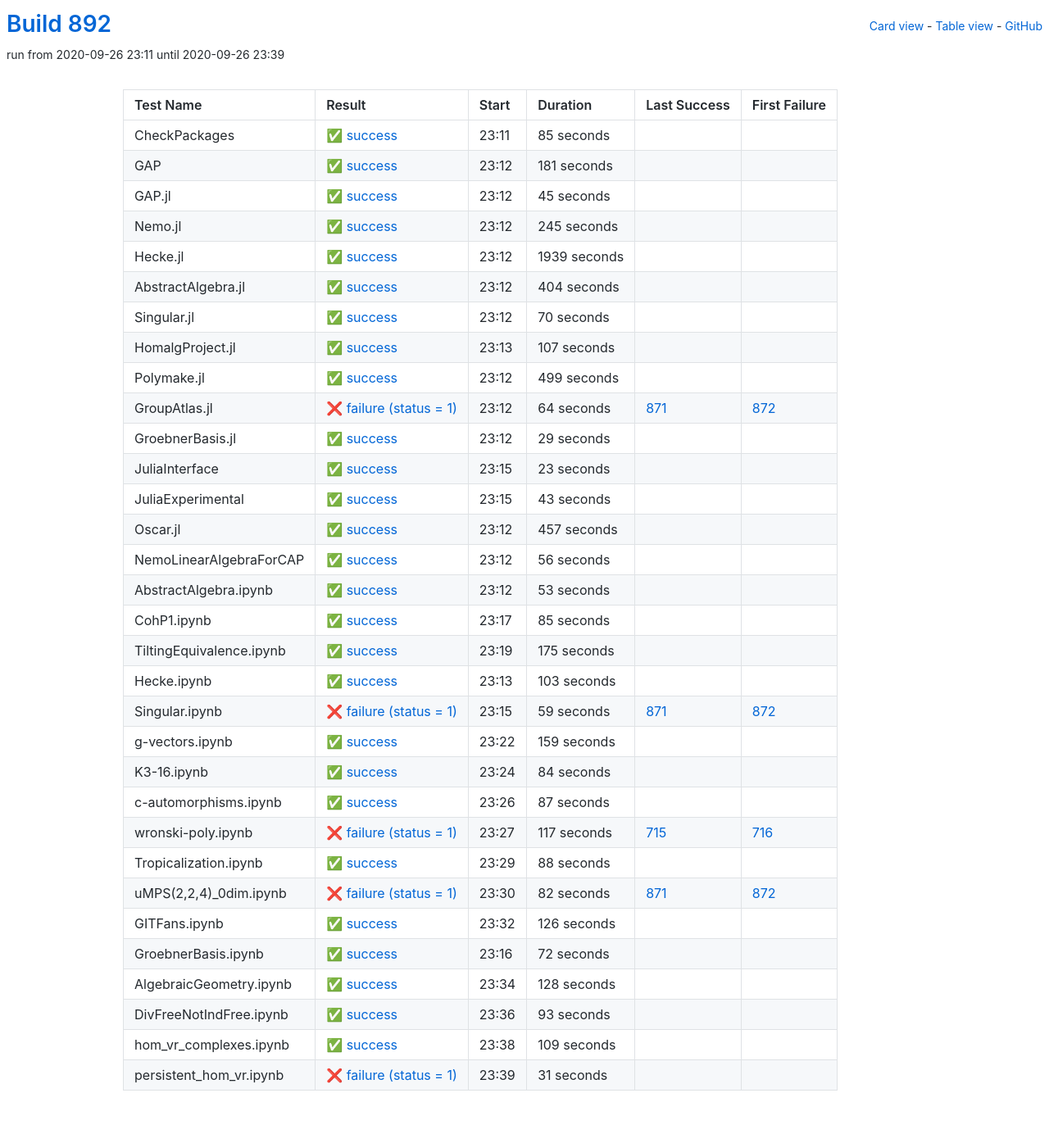
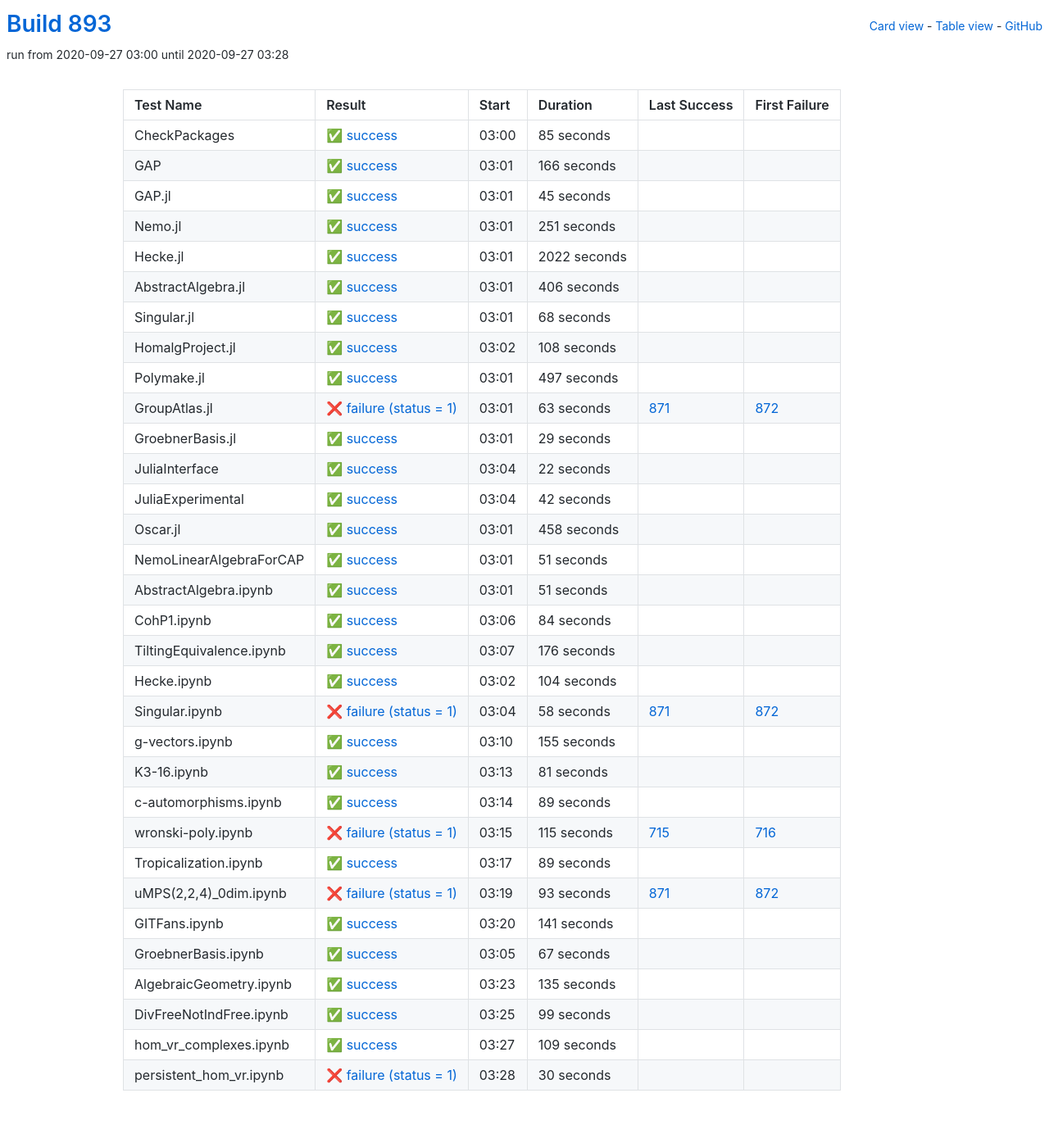
Before and after one commit to oscar-system/oscar-ci-status-stable, a Jekyll site: the page built from table.html, in a window 1280 px wide. Shown: the whole page at 82% size. Built offline with Jekyll 4.4.1, drawn with Linux system fonts in a browser that asks for light colours.

Commit message:
Build #893

```diff
--- a/_data/ci.yml
+++ b/_data/ci.yml
@@ -1,6 +1,6 @@
 ---
-build: 892
-build_url: https://oscarci.mathematik.uni-kl.de/job/oscar-stable/892/
+build: 893
+build_url: https://oscarci.mathematik.uni-kl.de/job/oscar-stable/893/
 job: oscar-stable
 organization: oscar-system
 repo: oscar-ci-status-stable
@@ -8,8 +8,8 @@ repourl: https://github.com/oscar-system/oscar-ci-status-stable
 tests:
 - name: CheckPackages
   id: checkpackages
-  log: https://oscarci.mathematik.uni-kl.de/job/oscar-stable/892/artifact/logs/build-892/CheckPackages.log
-  start: 2020-09-26 23:11
+  log: https://oscarci.mathematik.uni-kl.de/job/oscar-stable/893/artifact/logs/build-893/CheckPackages.log
+  start: 2020-09-27 03:00
   success: true
   exitcode: 0
   status: success
@@ -20,20 +20,20 @@ tests:
   first_failure_url:
 - name: GAP
   id: gap
-  log: https://oscarci.mathematik.uni-kl.de/job/oscar-stable/892/artifact/logs/build-892/GAP.log
-  start: 2020-09-26 23:12
+  log: https://oscarci.mathematik.uni-kl.de/job/oscar-stable/893/artifact/logs/build-893/GAP.log
+  start: 2020-09-27 03:01
   success: true
   exitcode: 0
   status: success
-  duration: 181
+  duration: 166
   last_success: false
   last_success_url:
   first_failure: false
   first_failure_url:
 - name: GAP.jl
   id: gap-jl
-  log: https://oscarci.mathematik.uni-kl.de/job/oscar-stable/892/artifact/logs/build-892/GAP.jl.log
-  start: 2020-09-26 23:12
+  log: https://oscarci.mathematik.uni-kl.de/job/oscar-stable/893/artifact/logs/build-893/GAP.jl.log
+  start: 2020-09-27 03:01
   success: true
   exitcode: 0
   status: success
@@ -44,92 +44,92 @@ tests:
   first_failure_url:
 - name: Nemo.jl
   id: nemo-jl
-  log: https://oscarci.mathematik.uni-kl.de/job/oscar-stable/892/artifact/logs/build-892/Nemo.jl.log
-  start: 2020-09-26 23:12
+  log: https://oscarci.mathematik.uni-kl.de/job/oscar-stable/893/artifact/logs/build-893/Nemo.jl.log
+  start: 2020-09-27 03:01
   success: true
   exitcode: 0
   status: success
-  duration: 245
+  duration: 251
   last_success: false
   last_success_url:
   first_failure: false
   first_failure_url:
 - name: Hecke.jl
   id: hecke-jl
-  log: https://oscarci.mathematik.uni-kl.de/job/oscar-stable/892/artifact/logs/build-892/Hecke.jl.log
-  start: 2020-09-26 23:12
+  log: https://oscarci.mathematik.uni-kl.de/job/oscar-stable/893/artifact/logs/build-893/Hecke.jl.log
+  start: 2020-09-27 03:01
   success: true
   exitcode: 0
   status: success
-  duration: 1939
+  duration: 2022
   last_success: false
   last_success_url:
   first_failure: false
   first_failure_url:
 - name: AbstractAlgebra.jl
   id: abstractalgebra-jl
-  log: https://oscarci.mathematik.uni-kl.de/job/oscar-stable/892/artifact/logs/build-892/AbstractAlgebra.jl.log
-  start: 2020-09-26 23:12
+  log: https://oscarci.mathematik.uni-kl.de/job/oscar-stable/893/artifact/logs/build-893/AbstractAlgebra.jl.log
+  start: 2020-09-27 03:01
   success: true
   exitcode: 0
   status: success
-  duration: 404
+  duration: 406
   last_success: false
   last_success_url:
   first_failure: false
   first_failure_url:
 - name: Singular.jl
   id: singular-jl
-  log: https://oscarci.mathematik.uni-kl.de/job/oscar-stable/892/artifact/logs/build-892/Singular.jl.log
-  start: 2020-09-26 23:12
+  log: https://oscarci.mathematik.uni-kl.de/job/oscar-stable/893/artifact/logs/build-893/Singular.jl.log
+  start: 2020-09-27 03:01
   success: true
   exitcode: 0
   status: success
-  duration: 70
+  duration: 68
   last_success: false
   last_success_url:
   first_failure: false
   first_failure_url:
 - name: HomalgProject.jl
   id: homalgproject-jl
-  log: https://oscarci.mathematik.uni-kl.de/job/oscar-stable/892/artifact/logs/build-892/HomalgProject.jl.log
-  start: 2020-09-26 23:13
+  log: https://oscarci.mathematik.uni-kl.de/job/oscar-stable/893/artifact/logs/build-893/HomalgProject.jl.log
+  start: 2020-09-27 03:02
   success: true
   exitcode: 0
   status: success
-  duration: 107
+  duration: 108
   last_success: false
   last_success_url:
   first_failure: false
   first_failure_url:
 - name: Polymake.jl
   id: polymake-jl
-  log: https://oscarci.mathematik.uni-kl.de/job/oscar-stable/892/artifact/logs/build-892/Polymake.jl.log
-  start: 2020-09-26 23:12
+  log: https://oscarci.mathematik.uni-kl.de/job/oscar-stable/893/artifact/logs/build-893/Polymake.jl.log
+  start: 2020-09-27 03:01
   success: true
   exitcode: 0
   status: success
-  duration: 499
+  duration: 497
   last_success: false
   last_success_url:
   first_failure: false
   first_failure_url:
 - name: GroupAtlas.jl
   id: groupatlas-jl
-  log: https://oscarci.mathematik.uni-kl.de/job/oscar-stable/892/artifact/logs/build-892/GroupAtlas.jl.log
-  start: 2020-09-26 23:12
+  log: https://oscarci.mathematik.uni-kl.de/job/oscar-stable/893/artifact/logs/build-893/GroupAtlas.jl.log
+  start: 2020-09-27 03:01
   success: false
   exitcode: 1
   status: failure
-  duration: 64
+  duration: 63
   last_success: 871
   last_success_url: https://oscarci.mathematik.uni-kl.de/job/oscar-stable/871/
   first_failure: 872
   first_failure_url: https://oscarci.mathematik.uni-kl.de/job/oscar-stable/872/
 - name: GroebnerBasis.jl
   id: groebnerbasis-jl
-  log: https://oscarci.mathematik.uni-kl.de/job/oscar-stable/892/artifact/logs/build-892/GroebnerBasis.jl.log
-  start: 2020-09-26 23:12
+  log: https://oscarci.mathematik.uni-kl.de/job/oscar-stable/893/artifact/logs/build-893/GroebnerBasis.jl.log
+  start: 2020-09-27 03:01
   success: true
   exitcode: 0
   status: success
@@ -140,128 +140,68 @@ tests:
   first_failure_url:
 - name: JuliaInterface
   id: juliainterface
-  log: https://oscarci.mathematik.uni-kl.de/job/oscar-stable/892/artifact/logs/build-892/JuliaInterface.log
-  start: 2020-09-26 23:15
+  log: https://oscarci.mathematik.uni-kl.de/job/oscar-stable/893/artifact/logs/build-893/JuliaInterface.log
+  start: 2020-09-27 03:04
   success: true
   exitcode: 0
   status: success
-  duration: 23
+  duration: 22
   last_success: false
   last_success_url:
   first_failure: false
   first_failure_url:
 - name: JuliaExperimental
   id: juliaexperimental
-  log: https://oscarci.mathematik.uni-kl.de/job/oscar-stable/892/artifact/logs/build-892/JuliaExperimental.log
-  start: 2020-09-26 23:15
+  log: https://oscarci.mathematik.uni-kl.de/job/oscar-stable/893/artifact/logs/build-893/JuliaExperimental.log
+  start: 2020-09-27 03:04
   success: true
   exitcode: 0
   status: success
-  duration: 43
+  duration: 42
   last_success: false
   last_success_url:
   first_failure: false
   first_failure_url:
 - name: Oscar.jl
   id: oscar-jl
-  log: https://oscarci.mathematik.uni-kl.de/job/oscar-stable/892/artifact/logs/build-892/Oscar.jl.log
-  start: 2020-09-26 23:12
+  log: https://oscarci.mathematik.uni-kl.de/job/oscar-stable/893/artifact/logs/build-893/Oscar.jl.log
+  start: 2020-09-27 03:01
   success: true
   exitcode: 0
   status: success
-  duration: 457
+  duration: 458
   last_success: false
   last_success_url:
   first_failure: false
   first_failure_url:
 - name: NemoLinearAlgebraForCAP
   id: nemolinearalgebraforcap
-  log: https://oscarci.mathematik.uni-kl.de/job/oscar-stable/892/artifact/logs/build-892/NemoLinearAlgebraForCAP.log
-  start: 2020-09-26 23:12
+  log: https://oscarci.mathematik.uni-kl.de/job/oscar-stable/893/artifact/logs/build-893/NemoLinearAlgebraForCAP.log
+  start: 2020-09-27 03:01
   success: true
   exitcode: 0
   status: success
-  duration: 56
+  duration: 51
   last_success: false
   last_success_url:
   first_failure: false
   first_failure_url:
 - name: AbstractAlgebra.ipynb
   id: abstractalgebra-ipynb
-  log: https://oscarci.mathematik.uni-kl.de/job/oscar-stable/892/artifact/logs/build-892/AbstractAlgebra.ipynb.log
-  start: 2020-09-26 23:12
+  log: https://oscarci.mathematik.uni-kl.de/job/oscar-stable/893/artifact/logs/build-893/AbstractAlgebra.ipynb.log
+  start: 2020-09-27 03:01
   success: true
   exitcode: 0
   status: success
-  duration: 53
+  duration: 51
   last_success: false
   last_success_url:
   first_failure: false
   first_failure_url:
 - name: CohP1.ipynb
   id: cohp1-ipynb
-  log: https://oscarci.mathematik.uni-kl.de/job/oscar-stable/892/artifact/logs/build-892/CohP1.ipynb.log
-  start: 2020-09-26 23:17
-  success: true
-  exitcode: 0
-  status: success
-  duration: 85
-  last_success: false
-  last_success_url:
-  first_failure: false
-  first_failure_url:
-- name: TiltingEquivalence.ipynb
-  id: tiltingequivalence-ipynb
-  log: https://oscarci.mathematik.uni-kl.de/job/oscar-stable/892/artifact/logs/build-892/TiltingEquivalence.ipynb.log
-  start: 2020-09-26 23:19
-  success: true
-  exitcode: 0
-  status: success
-  duration: 175
-  last_success: false
-  last_success_url:
-  first_failure: false
-  first_failure_url:
-- name: Hecke.ipynb
-  id: hecke-ipynb
-  log: https://oscarci.mathematik.uni-kl.de/job/oscar-stable/892/artifact/logs/build-892/Hecke.ipynb.log
-  start: 2020-09-26 23:13
-  success: true
-  exitcode: 0
-  status: success
-  duration: 103
-  last_success: false
-  last_success_url:
-  first_failure: false
-  first_failure_url:
-- name: Singular.ipynb
-  id: singular-ipynb
-  log: https://oscarci.mathematik.uni-kl.de/job/oscar-stable/892/artifact/logs/build-892/Singular.ipynb.log
-  start: 2020-09-26 23:15
-  success: false
-  exitcode: 1
-  status: failure
-  duration: 59
-  last_success: 871
-  last_success_url: https://oscarci.mathematik.uni-kl.de/job/oscar-stable/871/
-  first_failure: 872
-  first_failure_url: https://oscarci.mathematik.uni-kl.de/job/oscar-stable/872/
-- name: g-vectors.ipynb
-  id: g-vectors-ipynb
-  log: https://oscarci.mathematik.uni-kl.de/job/oscar-stable/892/artifact/logs/build-892/g-vectors.ipynb.log
-  start: 2020-09-26 23:22
-  success: true
-  exitcode: 0
-  status: success
-  duration: 159
-  last_success: false
-  last_success_url:
-  first_failure: false
-  first_failure_url:
-- name: K3-16.ipynb
-  id: k3-16-ipynb
-  log: https://oscarci.mathematik.uni-kl.de/job/oscar-stable/892/artifact/logs/build-892/K3-16.ipynb.log
-  start: 2020-09-26 23:24
+  log: https://oscarci.mathematik.uni-kl.de/job/oscar-stable/893/artifact/logs/build-893/CohP1.ipynb.log
+  start: 2020-09-27 03:06
   success: true
   exitcode: 0
   status: success
@@ -270,106 +210,166 @@ tests:
   last_success_url:
   first_failure: false
   first_failure_url:
-- name: c-automorphisms.ipynb
-  id: c-automorphisms-ipynb
-  log: https://oscarci.mathematik.uni-kl.de/job/oscar-stable/892/artifact/logs/build-892/c-automorphisms.ipynb.log
-  start: 2020-09-26 23:26
+- name: TiltingEquivalence.ipynb
+  id: tiltingequivalence-ipynb
+  log: https://oscarci.mathematik.uni-kl.de/job/oscar-stable/893/artifact/logs/build-893/TiltingEquivalence.ipynb.log
+  start: 2020-09-27 03:07
   success: true
   exitcode: 0
   status: success
-  duration: 87
+  duration: 176
+  last_success: false
+  last_success_url:
+  first_failure: false
+  first_failure_url:
+- name: Hecke.ipynb
+  id: hecke-ipynb
+  log: https://oscarci.mathematik.uni-kl.de/job/oscar-stable/893/artifact/logs/build-893/Hecke.ipynb.log
+  start: 2020-09-27 03:02
+  success: true
+  exitcode: 0
+  status: success
+  duration: 104
+  last_success: false
+  last_success_url:
+  first_failure: false
+  first_failure_url:
+- name: Singular.ipynb
+  id: singular-ipynb
+  log: https://oscarci.mathematik.uni-kl.de/job/oscar-stable/893/artifact/logs/build-893/Singular.ipynb.log
+  start: 2020-09-27 03:04
+  success: false
+  exitcode: 1
+  status: failure
+  duration: 58
+  last_success: 871
+  last_success_url: https://oscarci.mathematik.uni-kl.de/job/oscar-stable/871/
+  first_failure: 872
+  first_failure_url: https://oscarci.mathematik.uni-kl.de/job/oscar-stable/872/
+- name: g-vectors.ipynb
+  id: g-vectors-ipynb
+  log: https://oscarci.mathematik.uni-kl.de/job/oscar-stable/893/artifact/logs/build-893/g-vectors.ipynb.log
+  start: 2020-09-27 03:10
+  success: true
+  exitcode: 0
+  status: success
+  duration: 155
+  last_success: false
+  last_success_url:
+  first_failure: false
+  first_failure_url:
+- name: K3-16.ipynb
+  id: k3-16-ipynb
+  log: https://oscarci.mathematik.uni-kl.de/job/oscar-stable/893/artifact/logs/build-893/K3-16.ipynb.log
+  start: 2020-09-27 03:13
+  success: true
+  exitcode: 0
+  status: success
+  duration: 81
+  last_success: false
+  last_success_url:
+  first_failure: false
+  first_failure_url:
+- name: c-automorphisms.ipynb
+  id: c-automorphisms-ipynb
+  log: https://oscarci.mathematik.uni-kl.de/job/oscar-stable/893/artifact/logs/build-893/c-automorphisms.ipynb.log
+  start: 2020-09-27 03:14
+  success: true
+  exitcode: 0
+  status: success
+  duration: 89
   last_success: false
   last_success_url:
   first_failure: false
   first_failure_url:
 - name: wronski-poly.ipynb
   id: wronski-poly-ipynb
-  log: https://oscarci.mathematik.uni-kl.de/job/oscar-stable/892/artifact/logs/build-892/wronski-poly.ipynb.log
-  start: 2020-09-26 23:27
+  log: https://oscarci.mathematik.uni-kl.de/job/oscar-stable/893/artifact/logs/build-893/wronski-poly.ipynb.log
+  start: 2020-09-27 03:15
   success: false
   exitcode: 1
   status: failure
-  duration: 117
+  duration: 115
   last_success: 715
   last_success_url: https://oscarci.mathematik.uni-kl.de/job/oscar-stable/715/
   first_failure: 716
   first_failure_url: https://oscarci.mathematik.uni-kl.de/job/oscar-stable/716/
 - name: Tropicalization.ipynb
   id: tropicalization-ipynb
-  log: https://oscarci.mathematik.uni-kl.de/job/oscar-stable/892/artifact/logs/build-892/Tropicalization.ipynb.log
-  start: 2020-09-26 23:29
+  log: https://oscarci.mathematik.uni-kl.de/job/oscar-stable/893/artifact/logs/build-893/Tropicalization.ipynb.log
+  start: 2020-09-27 03:17
   success: true
   exitcode: 0
   status: success
-  duration: 88
+  duration: 89
   last_success: false
   last_success_url:
   first_failure: false
   first_failure_url:
 - name: uMPS(2,2,4)_0dim.ipynb
   id: umps-2-2-4-0dim-ipynb
-  log: https://oscarci.mathematik.uni-kl.de/job/oscar-stable/892/artifact/logs/build-892/uMPS-2-2-4-_0dim.ipynb.log
-  start: 2020-09-26 23:30
+  log: https://oscarci.mathematik.uni-kl.de/job/oscar-stable/893/artifact/logs/build-893/uMPS-2-2-4-_0dim.ipynb.log
+  start: 2020-09-27 03:19
   success: false
   exitcode: 1
   status: failure
-  duration: 82
+  duration: 93
   last_success: 871
   last_success_url: https://oscarci.mathematik.uni-kl.de/job/oscar-stable/871/
   first_failure: 872
   first_failure_url: https://oscarci.mathematik.uni-kl.de/job/oscar-stable/872/
 - name: GITFans.ipynb
   id: gitfans-ipynb
-  log: https://oscarci.mathematik.uni-kl.de/job/oscar-stable/892/artifact/logs/build-892/GITFans.ipynb.log
-  start: 2020-09-26 23:32
+  log: https://oscarci.mathematik.uni-kl.de/job/oscar-stable/893/artifact/logs/build-893/GITFans.ipynb.log
+  start: 2020-09-27 03:20
   success: true
   exitcode: 0
   status: success
-  duration: 126
+  duration: 141
   last_success: false
   last_success_url:
   first_failure: false
   first_failure_url:
 - name: GroebnerBasis.ipynb
   id: groebnerbasis-ipynb
-  log: https://oscarci.mathematik.uni-kl.de/job/oscar-stable/892/artifact/logs/build-892/GroebnerBasis.ipynb.log
-  start: 2020-09-26 23:16
+  log: https://oscarci.mathematik.uni-kl.de/job/oscar-stable/893/artifact/logs/build-893/GroebnerBasis.ipynb.log
+  start: 2020-09-27 03:05
   success: true
   exitcode: 0
   status: success
-  duration: 72
+  duration: 67
   last_success: false
   last_success_url:
   first_failure: false
   first_failure_url:
 - name: AlgebraicGeometry.ipynb
   id: algebraicgeometry-ipynb
-  log: https://oscarci.mathematik.uni-kl.de/job/oscar-stable/892/artifact/logs/build-892/AlgebraicGeometry.ipynb.log
-  start: 2020-09-26 23:34
+  log: https://oscarci.mathematik.uni-kl.de/job/oscar-stable/893/artifact/logs/build-893/AlgebraicGeometry.ipynb.log
+  start: 2020-09-27 03:23
   success: true
   exitcode: 0
   status: success
-  duration: 128
+  duration: 135
   last_success: false
   last_success_url:
   first_failure: false
   first_failure_url:
 - name: DivFreeNotIndFree.ipynb
   id: divfreenotindfree-ipynb
-  log: https://oscarci.mathematik.uni-kl.de/job/oscar-stable/892/artifact/logs/build-892/DivFreeNotIndFree.ipynb.log
-  start: 2020-09-26 23:36
+  log: https://oscarci.mathematik.uni-kl.de/job/oscar-stable/893/artifact/logs/build-893/DivFreeNotIndFree.ipynb.log
+  start: 2020-09-27 03:25
   success: true
   exitcode: 0
   status: success
-  duration: 93
+  duration: 99
   last_success: false
   last_success_url:
   first_failure: false
   first_failure_url:
 - name: hom_vr_complexes.ipynb
   id: hom-vr-complexes-ipynb
-  log: https://oscarci.mathematik.uni-kl.de/job/oscar-stable/892/artifact/logs/build-892/hom_vr_complexes.ipynb.log
-  start: 2020-09-26 23:38
+  log: https://oscarci.mathematik.uni-kl.de/job/oscar-stable/893/artifact/logs/build-893/hom_vr_complexes.ipynb.log
+  start: 2020-09-27 03:27
   success: true
   exitcode: 0
   status: success
@@ -380,12 +380,12 @@ tests:
   first_failure_url:
 - name: persistent_hom_vr.ipynb
   id: persistent-hom-vr-ipynb
-  log: https://oscarci.mathematik.uni-kl.de/job/oscar-stable/892/artifact/logs/build-892/persistent_hom_vr.ipynb.log
-  start: 2020-09-26 23:39
+  log: https://oscarci.mathematik.uni-kl.de/job/oscar-stable/893/artifact/logs/build-893/persistent_hom_vr.ipynb.log
+  start: 2020-09-27 03:28
   success: false
   exitcode: 1
   status: failure
-  duration: 31
+  duration: 30
   last_success: false
   last_success_url:
   first_failure: false
```
Also changed, not shown: README.md.
